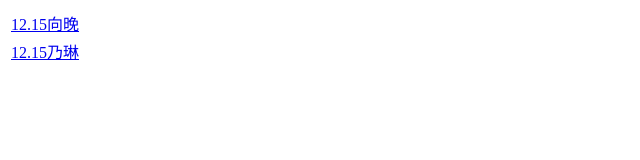
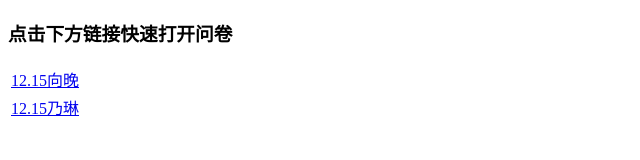
Before and after one commit to AS042971/a-soul-questionnaire, a plain HTML site: page index.html in a window 1280 px wide. Shown: the whole page, without its empty margins (0-640 px from the left). Drawn offline with Linux system fonts and the light colour scheme.

Commit message:
add title

```diff
--- a/index.html
+++ b/index.html
@@ -5,6 +5,7 @@
 </head>
 
 <body>
+    <h3>点击下方链接快速打开问卷</h3>
     <table>
         <tr> <td> <a href="https://wj.toutiao.com/q/210796/85v3PQ98/de80/#/">12.15向晚</a> </td> </tr>
         <tr> <td> <a href="https://wj.toutiao.com/q/210795/Tx6sS021/13f8/#/">12.15乃琳</a> </td> </tr>
```
